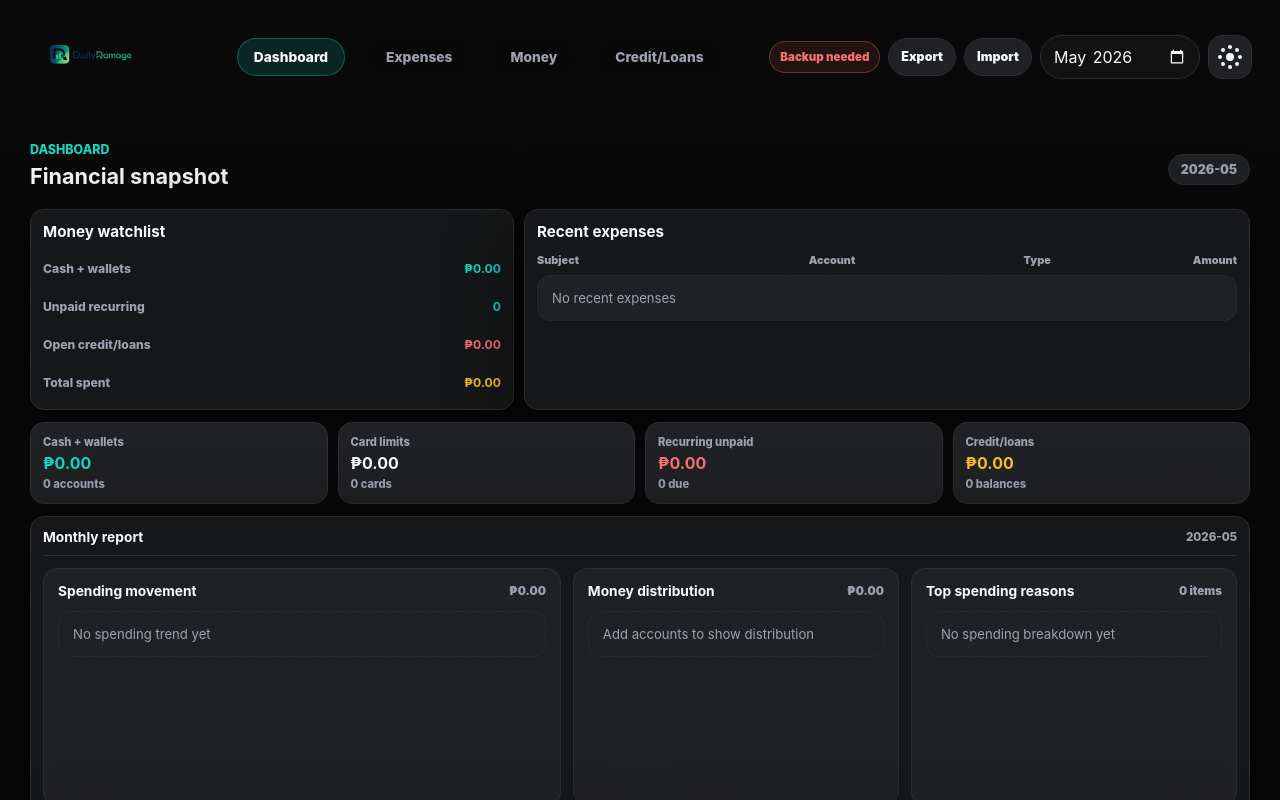
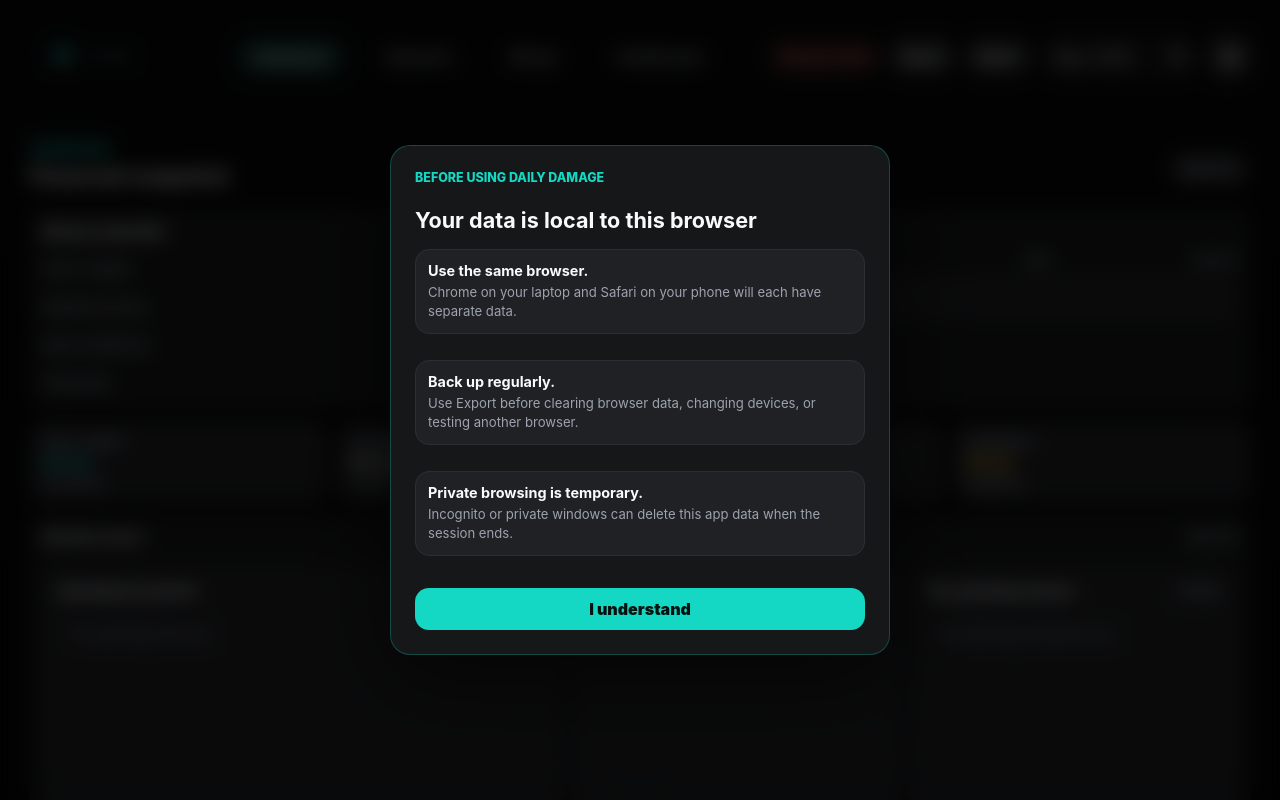
Before and after one commit to jrrcode/DailyDamage, a React (Vite) app: page / in a window 1280 px wide. Built offline with nearby package versions, Linux system fonts and the light colour scheme.

Commit message:
Add first-run local data reminder

```diff
--- a/src/main.jsx
+++ b/src/main.jsx
@@ -3,6 +3,7 @@ import { createRoot } from "react-dom/client";
 
 const STORAGE = {
   backupMeta: "ledgerly:backupMeta",
+  ownerReminder: "ledgerly:ownerReminder",
   theme: "ledgerly:theme",
   month: "ledgerly:month",
   savings: "ledgerly:savings",
@@ -93,6 +94,7 @@ function fallbackSnapshot() {
     expenses: load(STORAGE.expenses, []),
     creditLoans: load(STORAGE.creditLoans, []),
     backupMeta: load(STORAGE.backupMeta, { lastBackupAt: "" }),
+    ownerReminder: load(STORAGE.ownerReminder, { acknowledgedAt: "" }),
   };
 }
 
@@ -246,6 +248,7 @@ function App() {
   const [expenses, setExpenses] = useState(initial.expenses.map((item) => ({ ...item, expanded: false })));
   const [creditLoans, setCreditLoans] = useState(initial.creditLoans.map((item) => ({ ...item, expanded: false })));
   const [backupMeta, setBackupMeta] = useState(initial.backupMeta);
+  const [ownerReminder, setOwnerReminder] = useState(initial.ownerReminder);
   const [storageReady, setStorageReady] = useState(false);
   const [storageNotice, setStorageNotice] = useState("");
   const [forms, setForms] = useState({ money: false, expense: false, credit: false });
@@ -265,7 +268,8 @@ function App() {
       idbGet(STORAGE.expenses, initial.expenses),
       idbGet(STORAGE.creditLoans, initial.creditLoans),
       idbGet(STORAGE.backupMeta, initial.backupMeta),
-    ]).then(([nextTheme, nextMonth, nextSavings, nextExpenses, nextCreditLoans, nextBackupMeta]) => {
+      idbGet(STORAGE.ownerReminder, initial.ownerReminder),
+    ]).then(([nextTheme, nextMonth, nextSavings, nextExpenses, nextCreditLoans, nextBackupMeta, nextOwnerReminder]) => {
       if (!active) return;
       setTheme(nextTheme);
       setMonth(nextMonth);
@@ -273,6 +277,7 @@ function App() {
       setExpenses(nextExpenses.map((item) => ({ ...item, expanded: false })));
       setCreditLoans(nextCreditLoans.map((item) => ({ ...item, expanded: false })));
       setBackupMeta(nextBackupMeta);
+      setOwnerReminder(nextOwnerReminder);
       setStorageReady(true);
     }).catch(() => {
       if (!active) return;
@@ -288,6 +293,7 @@ function App() {
   useEffect(() => { if (storageReady) saveDurable(STORAGE.expenses, cleanExpanded(expenses)); }, [expenses, storageReady]);
   useEffect(() => { if (storageReady) saveDurable(STORAGE.creditLoans, cleanExpanded(creditLoans)); }, [creditLoans, storageReady]);
   useEffect(() => { if (storageReady) saveDurable(STORAGE.backupMeta, backupMeta); }, [backupMeta, storageReady]);
+  useEffect(() => { if (storageReady) saveDurable(STORAGE.ownerReminder, ownerReminder); }, [ownerReminder, storageReady]);
   useEffect(() => {
     document.body.classList.toggle("black-theme", theme === "black");
   }, [theme]);
@@ -379,6 +385,7 @@ function App() {
       </main>
       {modal?.type === "delete" && <ConfirmModal title={`Delete ${modal.name}?`} copy={modal.copy} confirmText={modal.confirmText || "Delete"} danger onCancel={() => setModal(null)} onConfirm={() => { modal.onConfirm(); setModal(null); }} />}
       {modal?.type === "pay" && <ConfirmModal title={`Pay ${modal.expense.reason}?`} copy={modal.copy} confirmText="Confirm paid" onCancel={() => setModal(null)} onConfirm={() => { modal.onConfirm(); setModal(null); }} />}
+      {storageReady && !ownerReminder.acknowledgedAt && <OwnerReminder onConfirm={() => setOwnerReminder({ acknowledgedAt: new Date().toISOString() })} />}
       {storageNotice && <div className="storage-toast"><span>{storageNotice}</span><button type="button" onClick={() => setStorageNotice("")}>Dismiss</button></div>}
     </div>
   );
@@ -711,6 +718,10 @@ function ActionRow({ onCancel, onSave }) {
   return <div className="detail-actions"><button className="text-button" type="button" onClick={onCancel}>Cancel</button><button className="primary-action detail-save" type="button" onClick={onSave}>Save</button></div>;
 }
 
+function OwnerReminder({ onConfirm }) {
+  return <div className="modal-backdrop" role="dialog" aria-modal="true"><div className="owner-reminder"><p className="eyebrow">Before using Daily Damage</p><h2>Your data is local to this browser</h2><div className="owner-reminder-list"><p><strong>Use the same browser.</strong><span>Chrome on your laptop and Safari on your phone will each have separate data.</span></p><p><strong>Back up regularly.</strong><span>Use Export before clearing browser data, changing devices, or testing another browser.</span></p><p><strong>Private browsing is temporary.</strong><span>Incognito or private windows can delete this app data when the session ends.</span></p></div><button className="primary-action" type="button" onClick={onConfirm}>I understand</button></div></div>;
+}
+
 function ConfirmModal({ title, copy, confirmText, danger, onCancel, onConfirm }) {
   return <div className="modal-backdrop" role="dialog" aria-modal="true"><div className={`delete-modal ${danger ? "" : "payment-modal"}`}><div className={`modal-icon ${danger ? "" : "payment-icon"}`}><span className={danger ? "trash-icon" : ""}>{danger ? "" : "₱"}</span></div><div><p className="eyebrow">{danger ? "Confirm delete" : "Confirm payment"}</p><h2>{title}</h2><p>{copy}</p></div><div className="modal-actions"><button className="text-button" type="button" onClick={onCancel}>Cancel</button><button className={danger ? "danger-button" : "primary-action"} type="button" onClick={onConfirm}>{confirmText}</button></div></div></div>;
 }
--- a/styles.css
+++ b/styles.css
@@ -363,6 +363,45 @@ h2 {
   box-shadow: 0 24px 90px rgba(0, 0, 0, 0.58);
 }
 
+.owner-reminder {
+  display: grid;
+  width: min(500px, 100%);
+  gap: 16px;
+  border: 1px solid rgba(20, 216, 196, 0.26);
+  border-radius: 20px;
+  padding: 24px;
+  background: var(--surface);
+  box-shadow: 0 24px 90px rgba(0, 0, 0, 0.58);
+}
+
+.owner-reminder h2 {
+  margin-bottom: 0;
+}
+
+.owner-reminder-list {
+  display: grid;
+  gap: 10px;
+}
+
+.owner-reminder-list p {
+  display: grid;
+  gap: 4px;
+  border: 1px solid var(--line);
+  border-radius: var(--radius);
+  padding: 12px;
+  background: var(--surface-soft);
+}
+
+.owner-reminder-list strong {
+  font-size: 0.9rem;
+}
+
+.owner-reminder-list span {
+  color: var(--muted);
+  font-size: 0.82rem;
+  line-height: 1.45;
+}
+
 .delete-modal h2 {
   margin-bottom: 8px;
 }
```
